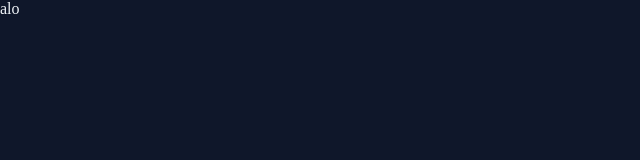
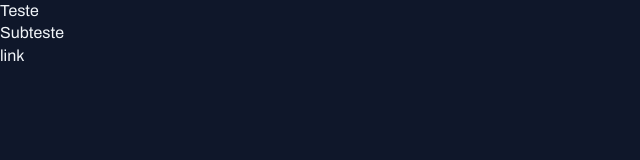
Before and after one commit to BetaMunhoz/portal-de-noticias, a plain HTML site: page index.html in a window 1280 px wide. Shown: the whole page, without its empty margins (0-640 px from the left). Drawn offline with Linux system fonts and the light colour scheme.

Commit message:
aplicando as fontes

```diff
--- a/index.html
+++ b/index.html
@@ -1,12 +1,19 @@
 <!DOCTYPE html>
 <html lang="pt-BR">
 <head>
+  <link rel="preconnect" href="https://fonts.googleapis.com">
+  <link rel="preconnect" href="https://fonts.gstatic.com" crossorigin>
+
   <meta charset="UTF-8">
   <meta name="viewport" content="width=device-width, initial-scale=1.0">
   <title>Portal de notícias</title>
   <link rel="stylesheet" href="styles/index.css">
+
+  <link href="https://fonts.googleapis.com/css2?family=Archivo:ital,wght@0,100..900;1,100..900&display=swap" rel="stylesheet">
 </head>
 <body>
-  alo
+  <h1>Teste</h1>
+  <h2>Subteste</h2>
+  <a href="#">link</a>
 </body>
 </html>
--- a/styles/global.css
+++ b/styles/global.css
@@ -11,9 +11,31 @@
   --stroke-color: #1E293B;
   --text-color-primary: #F1F5F9;
   --text-color-secondary: #CBD5E1;
+
+  --font-family: 'Archivo', sans-serif;
+  --h1: 800 24px/135% var(--font-family);
+  --h2: 800 16px/140% var(--font-family);
+  --h3: 800 14px/140% var(--font-family);
+  --text-span: 600 14px/145% var(--font-family);
+  --text: 400 16px/140% var(--font-family);
+  --text-sm: 400 14px/160% var(--font-family);
 }
 
 body {
+  font: var(--text);
   color: var(--text-color-primary);
   background-color: var(--bg-color);
 }
+
+a {
+  text-decoration: none;
+  color: inherit;
+}
+
+a:hover {
+  color: var(--brand-color-light);
+}
+
+h1, h2, h3 {
+  font: inherit;
+}
```
